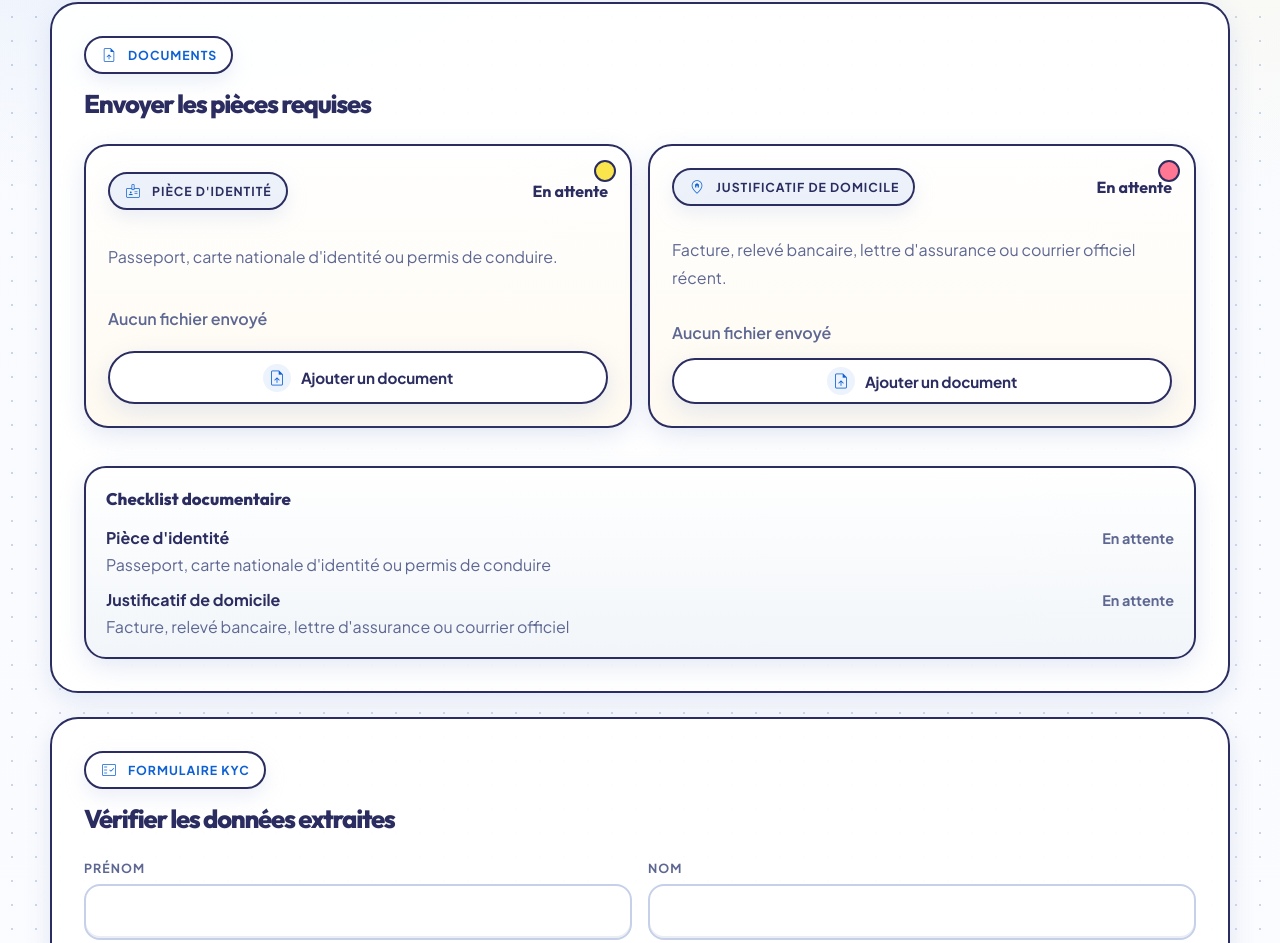
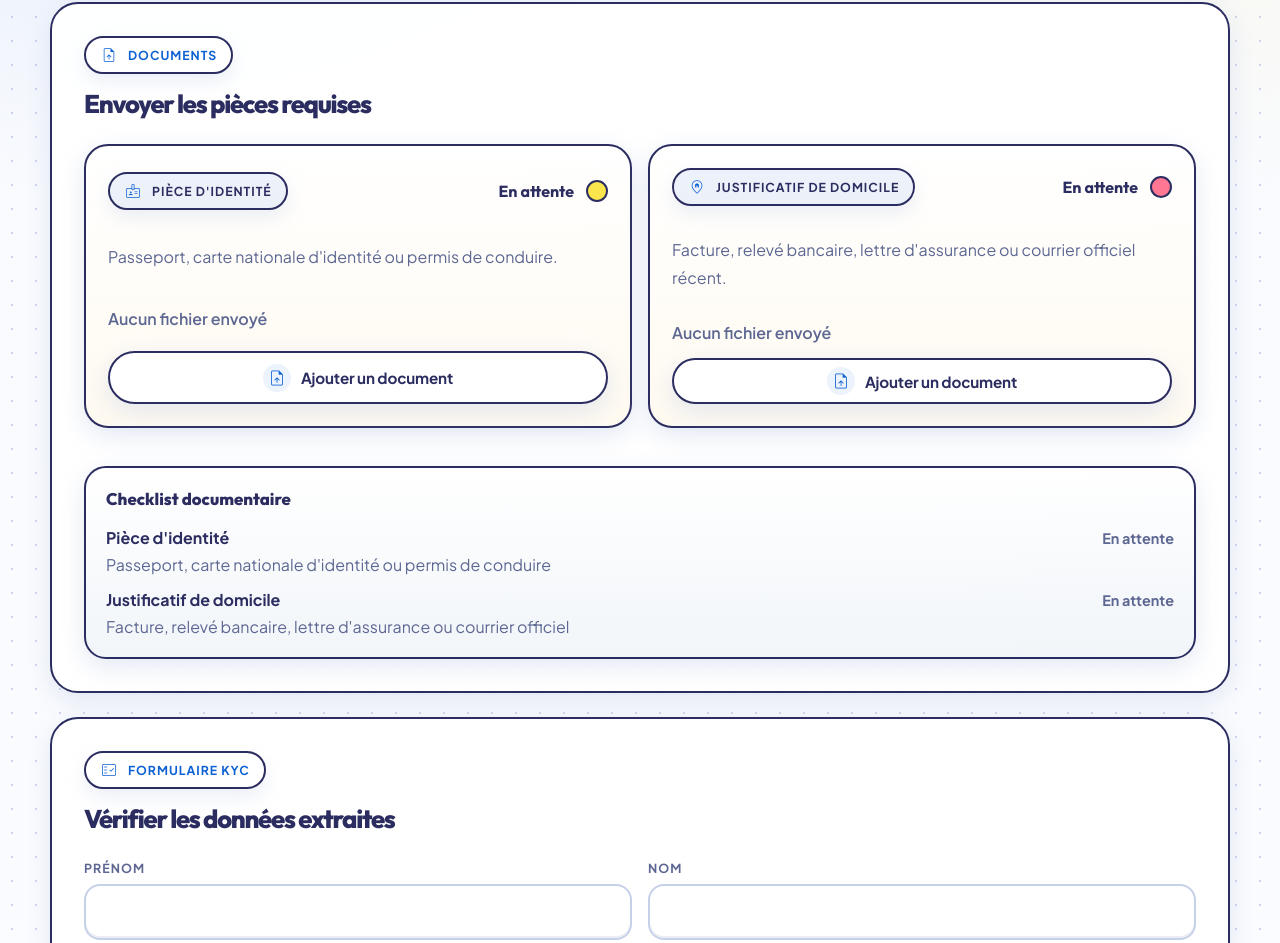
Before and after one commit to kolothmane/kyccagent, a website: page kyc.html in a window 1280 px wide. Shown: the part 1075-2018 px from the top of the page. Drawn offline with nearby package versions, Linux system fonts and the light colour scheme; no server answers.

Commit message:
Align upload status labels with colored indicators

```diff
--- a/baybank-ui.css
+++ b/baybank-ui.css
@@ -998,6 +998,28 @@ img {
 .upload-topline strong {
   font-family: "Manrope", sans-serif;
   font-size: 1rem;
+  display: inline-flex;
+  align-items: center;
+  gap: 12px;
+  line-height: 1;
+}
+
+.upload-grid .upload-card::after {
+  display: none;
+}
+
+.upload-topline strong::after {
+  content: "";
+  width: 18px;
+  height: 18px;
+  border: 2px solid var(--playful-foreground);
+  border-radius: 999px;
+  background: var(--playful-tertiary);
+  flex: 0 0 auto;
+}
+
+.upload-grid .upload-card:nth-child(2) .upload-topline strong::after {
+  background: var(--playful-secondary);
 }
 
 .upload-file-name {
--- a/kyc.html
+++ b/kyc.html
@@ -10,7 +10,7 @@
     href="https://fonts.googleapis.com/css2?family=Inter:wght@400;500;600;700&family=Manrope:wght@600;700;800&family=Material+Symbols+Outlined:opsz,wght,FILL,GRAD@20..48,200,0,0&family=Outfit:wght@700;800&family=Plus+Jakarta+Sans:wght@400;500;600;700&display=swap"
     rel="stylesheet"
   />
-  <link rel="stylesheet" href="baybank-ui.css?v=20260423-6" />
+  <link rel="stylesheet" href="baybank-ui.css?v=20260423-7" />
 </head>
 <body data-page="kyc">
   <header class="site-header" id="siteHeader">
--- a/styles.css
+++ b/styles.css
@@ -998,6 +998,28 @@ img {
 .upload-topline strong {
   font-family: "Manrope", sans-serif;
   font-size: 1rem;
+  display: inline-flex;
+  align-items: center;
+  gap: 12px;
+  line-height: 1;
+}
+
+.upload-grid .upload-card::after {
+  display: none;
+}
+
+.upload-topline strong::after {
+  content: "";
+  width: 18px;
+  height: 18px;
+  border: 2px solid var(--playful-foreground);
+  border-radius: 999px;
+  background: var(--playful-tertiary);
+  flex: 0 0 auto;
+}
+
+.upload-grid .upload-card:nth-child(2) .upload-topline strong::after {
+  background: var(--playful-secondary);
 }
 
 .upload-file-name {
```
Also changed, not shown: admin.html (+1 -1 lines), index.html (+1 -1 lines), open-account.html (+1 -1 lines), services.html (+1 -1 lines).
